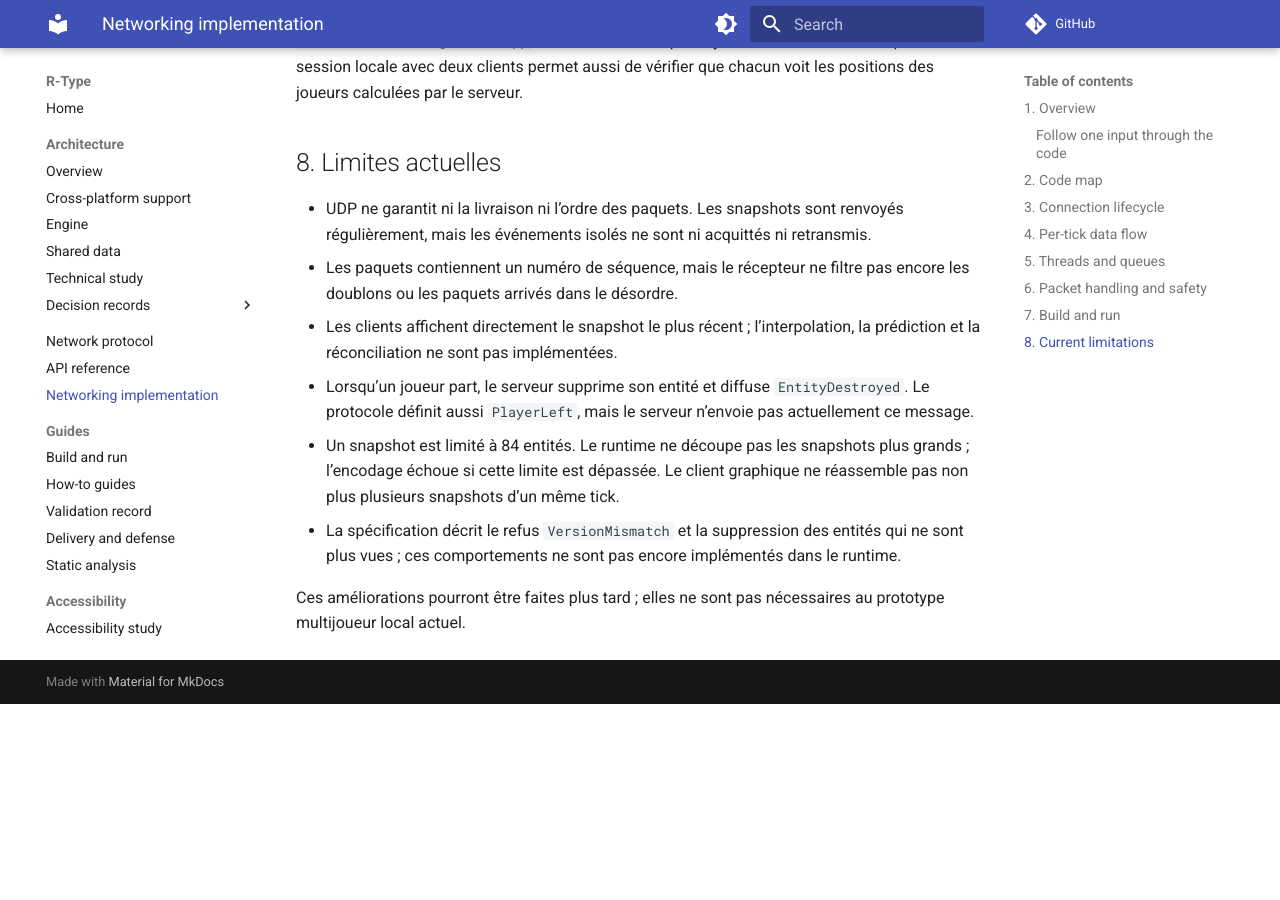
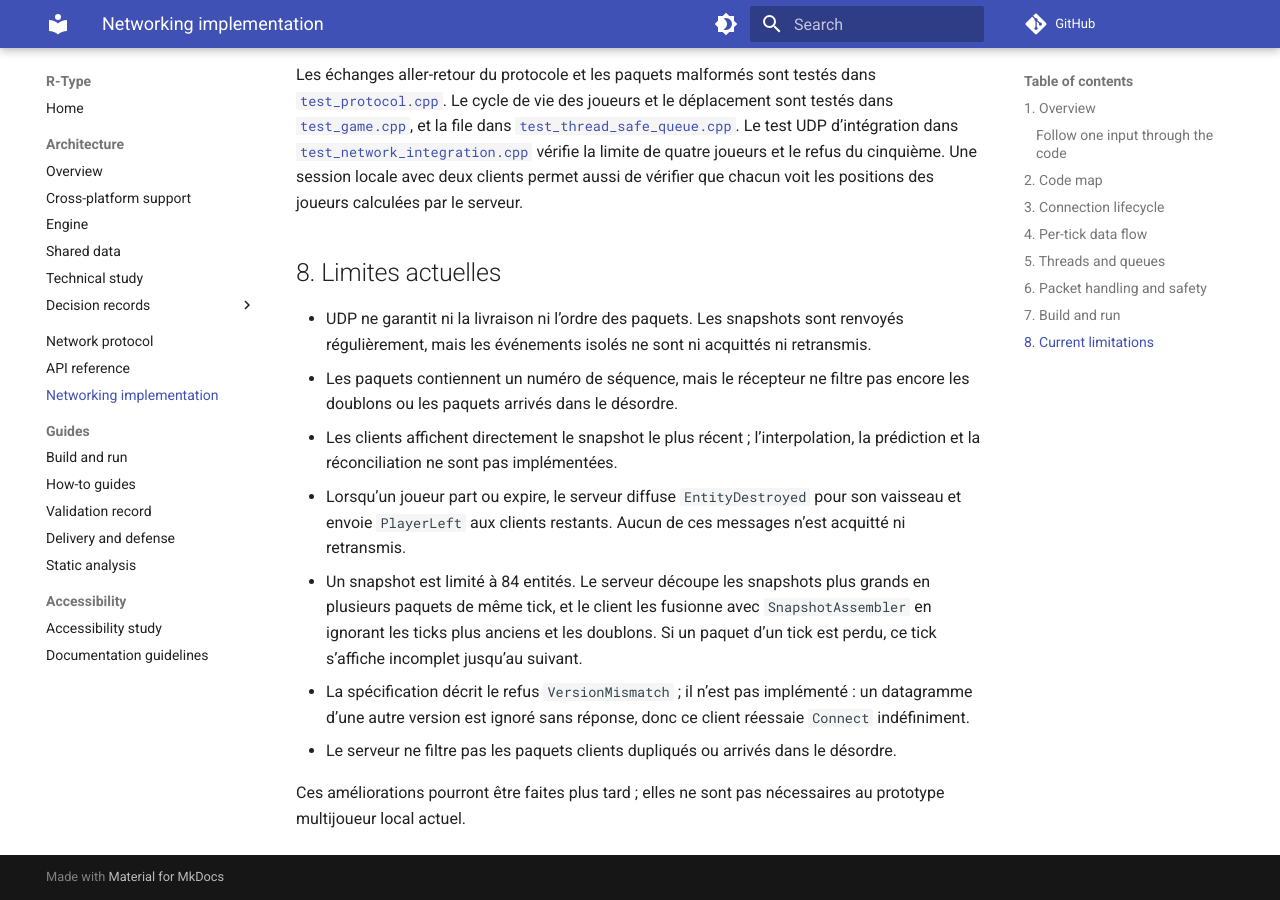
Before and after one commit to Nivek-Hyn/epitech-rtype, an MkDocs documentation site: the page built from docs/networking.md, in a window 1280 px wide and 900 px high, scrolled down 9808 px. Built offline with MkDocs 1.6.1 and Material for MkDocs 9.7.7, drawn with Linux system fonts in a browser that asks for light colours; comment, search, counter and statistics services are not loaded; before the commit the page ends 10512 px from its top, so only the background shows below that; some of the changed text lies outside the part shown.

Commit message:
feat(network): notify remaining clients with PlayerLeft
When a player disconnects or times out, the server now sends PlayerLeft to the
other clients in addition to the entity destruction. The protocol and
networking docs describe the current behavior (snapshot splitting, PlayerLeft)
and no longer mark the protocol as a draft.

Co-Authored-By: Claude Sonnet 5.5 <noreply@anthropic.com>

```diff
--- a/docs/networking.md
+++ b/docs/networking.md
@@ -180,12 +180,14 @@ server-owned player positions.
 - The sequence number is included in packets, but receivers do not yet filter duplicate or out-of-order packets.
 - Clients display the newest snapshot directly; interpolation, prediction, and reconciliation are not
   implemented.
-- The current server removes a departed player's entity and broadcasts `EntityDestroyed`. The protocol also
-  defines `PlayerLeft`, but the server does not currently send that message.
-- The protocol limit is 84 entities per snapshot. The runtime does not split larger snapshots; encoding one
-  throws if the limit is exceeded. The graphical client also does not reassemble multiple snapshots for one tick.
-- The protocol specification describes `VersionMismatch` rejection and stale-entity removal; those behaviors
-  are not currently implemented by the runtime.
+- When a player leaves or times out, the server broadcasts `EntityDestroyed` for its ship and sends `PlayerLeft`
+  to the remaining clients. Neither message is acknowledged or retransmitted.
+- The protocol limit is 84 entities per snapshot. The server splits larger snapshots into several packets with
+  the same tick, and the client merges them with `SnapshotAssembler`, ignoring older ticks and duplicates. If a
+  packet of a tick is lost, that tick is displayed incomplete until the next one.
+- The protocol specification describes `VersionMismatch` rejection; it is not implemented: a datagram with
+  another version is dropped without answer, so such a client retries `Connect` forever.
+- The server does not filter duplicated or out-of-order client packets.
 
 These are follow-up improvements, not prerequisites for the current local multiplayer prototype.
 
@@ -362,13 +364,14 @@ des joueurs calculées par le serveur.
   paquets arrivés dans le désordre.
 - Les clients affichent directement le snapshot le plus récent ; l’interpolation, la prédiction et la
   réconciliation ne sont pas implémentées.
-- Lorsqu’un joueur part, le serveur supprime son entité et diffuse `EntityDestroyed`. Le protocole définit aussi
-  `PlayerLeft`, mais le serveur n’envoie pas actuellement ce message.
-- Un snapshot est limité à 84 entités. Le runtime ne découpe pas les snapshots plus grands ; l’encodage échoue
-  si cette limite est dépassée. Le client graphique ne réassemble pas non plus plusieurs snapshots d’un même
-  tick.
-- La spécification décrit le refus `VersionMismatch` et la suppression des entités qui ne sont plus vues ; ces
-  comportements ne sont pas encore implémentés dans le runtime.
+- Lorsqu’un joueur part ou expire, le serveur diffuse `EntityDestroyed` pour son vaisseau et envoie `PlayerLeft`
+  aux clients restants. Aucun de ces messages n’est acquitté ni retransmis.
+- Un snapshot est limité à 84 entités. Le serveur découpe les snapshots plus grands en plusieurs paquets de même
+  tick, et le client les fusionne avec `SnapshotAssembler` en ignorant les ticks plus anciens et les doublons. Si
+  un paquet d’un tick est perdu, ce tick s’affiche incomplet jusqu’au suivant.
+- La spécification décrit le refus `VersionMismatch` ; il n’est pas implémenté : un datagramme d’une autre
+  version est ignoré sans réponse, donc ce client réessaie `Connect` indéfiniment.
+- Le serveur ne filtre pas les paquets clients dupliqués ou arrivés dans le désordre.
 
 Ces améliorations pourront être faites plus tard ; elles ne sont pas nécessaires au prototype multijoueur local
 actuel.
```
Also changed, not shown: docs/protocol.md (+7 -5 lines), 2 other files.
